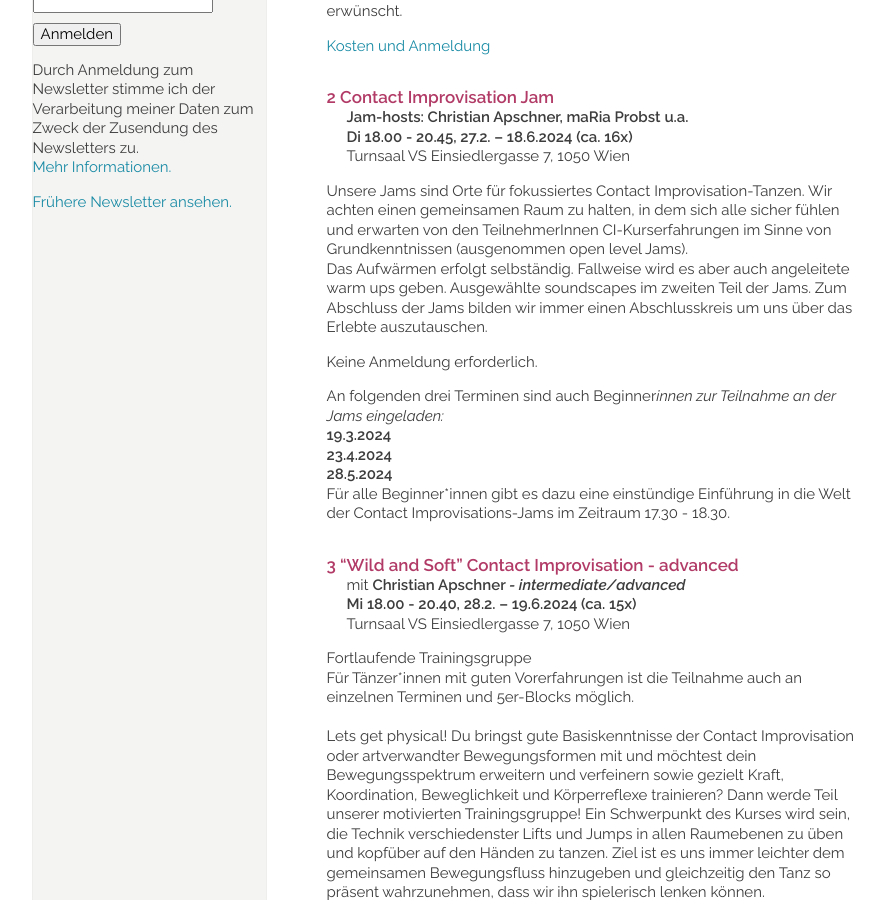
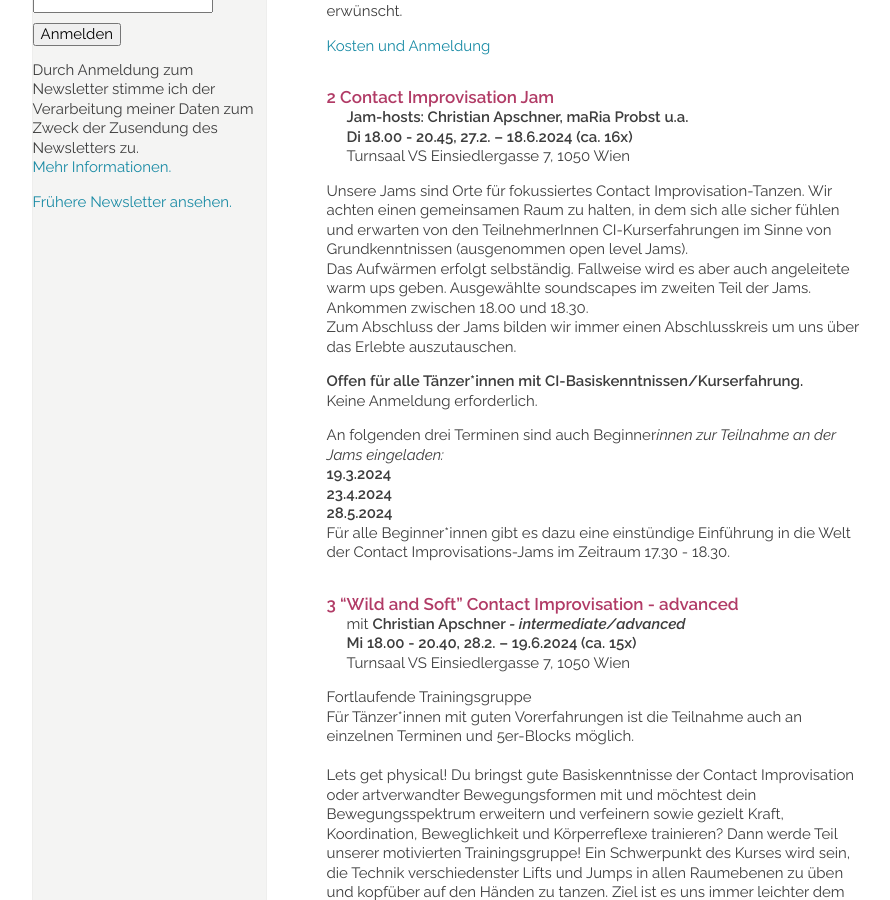
Before and after one commit to manulari/rollingpointat, a Jekyll site: the page built from _pages_de/somsem24.md, in a window 1280 px wide and 900 px high, scrolled down 1129 px. Shown: the whole window, without its empty margins (152-1042 px from the left). Built offline with Jekyll 4.4.1, drawn with Linux system fonts in a browser that asks for light colours; comment, search, counter and statistics services are not loaded.

Commit message:
Update page (de) “somsem24”

```diff
--- a/_pages_de/somsem24.md
+++ b/_pages_de/somsem24.md
@@ -52,8 +52,11 @@ Teilnahmeempfehlung: Tanzfreudige mit Lust an Bewegungsausdruck und -forschung.
 Turnsaal VS Einsiedlergasse 7, 1050 Wien
 
 Unsere Jams sind Orte für fokussiertes Contact Improvisation-Tanzen. Wir achten einen gemeinsamen Raum zu halten, in dem sich alle sicher fühlen und erwarten von den TeilnehmerInnen CI-Kurserfahrungen im Sinne von Grundkenntnissen (ausgenommen open level Jams). \
-Das Aufwärmen erfolgt selbständig. Fallweise wird es aber auch angeleitete warm ups geben. Ausgewählte soundscapes im zweiten Teil der Jams. Zum Abschluss der Jams bilden wir immer einen Abschlusskreis um uns über das Erlebte auszutauschen.
+Das Aufwärmen erfolgt selbständig. Fallweise wird es aber auch angeleitete warm ups geben. Ausgewählte soundscapes im zweiten Teil der Jams.\
+Ankommen zwischen 18.00 und 18.30.\
+Zum Abschluss der Jams bilden wir immer einen Abschlusskreis um uns über das Erlebte auszutauschen.
 
+**Offen für alle Tänzer*innen mit CI-Basiskenntnissen/Kurserfahrung.**\
 Keine Anmeldung erforderlich.
 
 An folgenden drei Terminen sind auch Beginner*innen zur Teilnahme an der Jams eingeladen:*\
```
